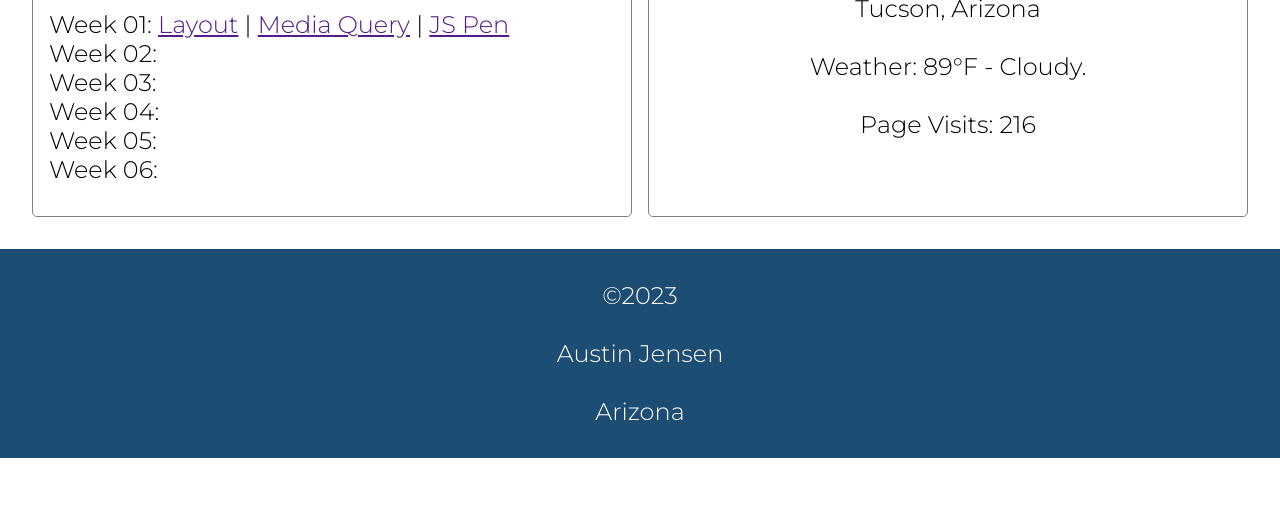
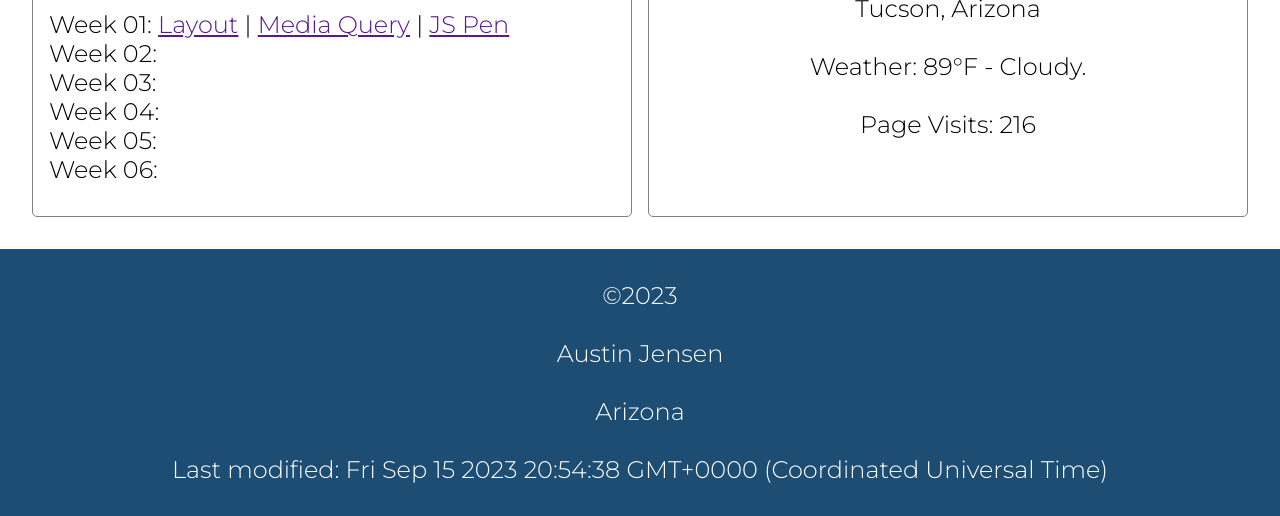
Before and after one commit to CaptainCarnivore/wdd230, a plain HTML site: page index.html in a window 1280 px wide. Shown: the part 476-992 px from the top of the page. Before the commit the page ends 934 px from the top, so only its background shows below. Drawn offline with Linux system fonts and the light colour scheme.

Commit message:
Added getDates script

```diff
--- a/index.html
+++ b/index.html
@@ -55,10 +55,11 @@
         <p>
             &copy;2023<br><br>
             Austin Jensen<br><br>
-            Arizona<br>
+            Arizona<br><br>
         </p>
 
         <p id="lastModified"></p>
     </footer>
+    <script src="scripts/getDates.js"></script>
 </body>
 </html>
--- a/scripts/getDates.js
+++ b/scripts/getDates.js
@@ -0,0 +1,5 @@
+const todayDate = document.querySelector('#lastModified');
+
+let lastModif = new Date(document.lastModified);
+
+todayDate.innerHTML = "Last modified: " + lastModif;
```
